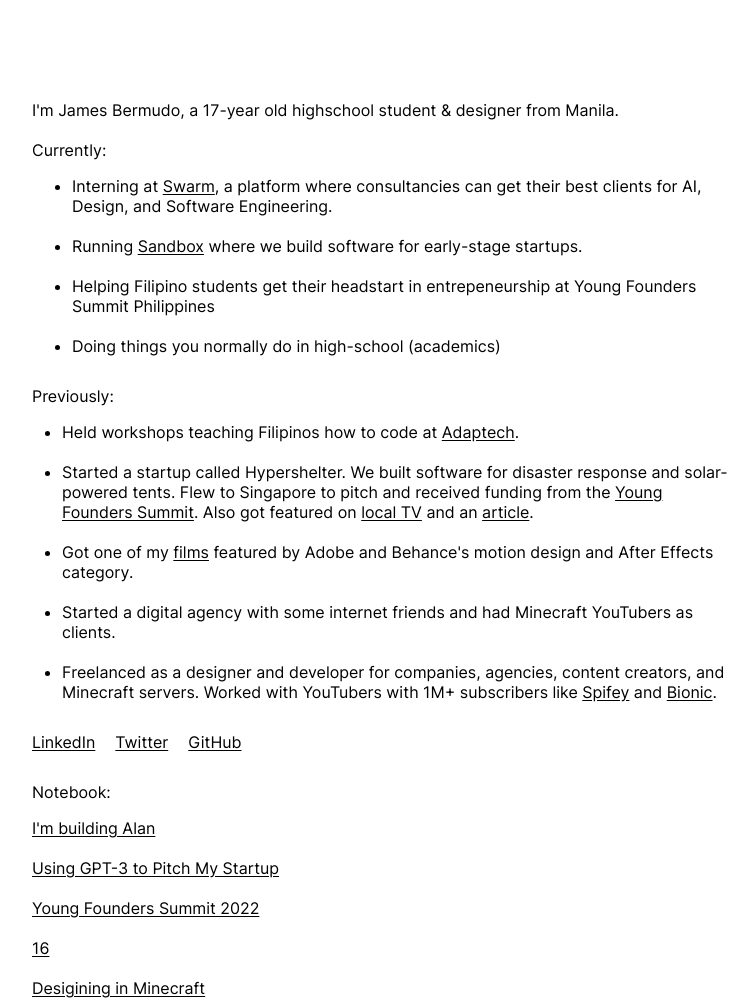
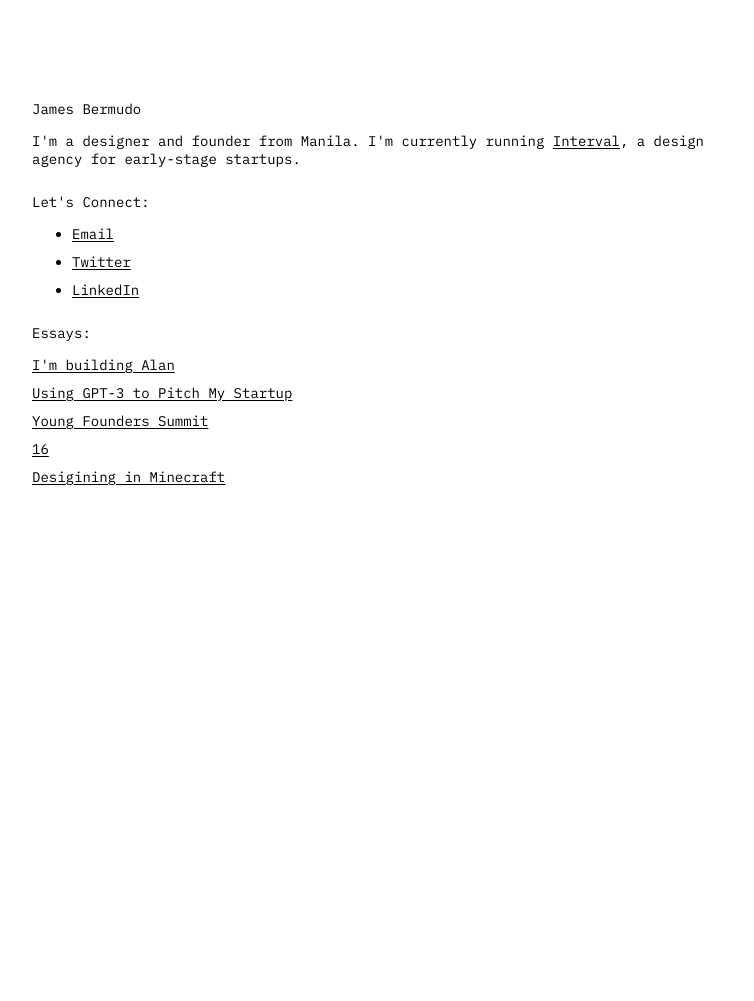
Before and after one commit to jcebermudo/jamesbermudo.com, an Astro site: page / in a window 1280 px wide. Shown: the whole page, without its empty margins (76-830 px from the left). After the commit the page ends 800 px from the top, so only its background shows below. Built offline with nearby package versions, Linux system fonts and the light colour scheme; Astro itself is replaced by a stand-in of ours.

Commit message:
new version

```diff
--- a/src/layouts/Layout.astro
+++ b/src/layouts/Layout.astro
@@ -55,16 +55,16 @@
   }
 
   body {
-    font-family: "Inter", sans-serif;
+    font-family: "IBMPlexMono", sans-serif;
     color: black;
     background-color: white;
   }
 
   @font-face {
-    font-family: "Inter";
-    src: url("/fonts/Inter.var.woff2") format("woff2");
+    font-family: "IBMPlexMono";
+    src: url("/fonts/IBMPlexMono-Regular.woff2") format("woff2");
     font-weight: normal;
     font-style: normal;
-    font-display: swap;
+    font-display: block;
   }
 </style>
--- a/src/layouts/MarkdownPostLayout.astro
+++ b/src/layouts/MarkdownPostLayout.astro
@@ -13,15 +13,23 @@
   <main>
     <a href="/" class="link">Go back to main page</a>
     <h1>{frontmatter.title}</h1>
-    <p>{frontmatter.date}</p>
+    <p class="date">{frontmatter.date}</p>
     <img src={frontmatter.image} alt="blog-image" />
     <div class="content">
       <slot />
     </div>
     <div class="socials">
-      <a target="_blank" href="https://www.linkedin.com/in/jcebermudo/" class="link">LinkedIn</a>
-      <a target="_blank" href="https://twitter.com/jcebermudo" class="link">Twitter</a>
-      <a target="_blank" href="https://github.com/jcebermudo" class="link">GitHub</a>
+      <a target="_blank" href="mailto:bermudo.elumba@gmail.com" class="link"
+        >Email</a
+      >
+      <a target="_blank" href="https://twitter.com/jcebermudo" class="link"
+        >Twitter</a
+      >
+      <a
+        target="_blank"
+        href="https://www.linkedin.com/in/jcebermudo/"
+        class="link">LinkedIn</a
+      >
     </div>
   </main>
 </Layout>
@@ -33,7 +41,7 @@
     margin-left: 10px;
     margin-bottom: 30px;
     margin-top: 30px;
-    font-size: 16px;
+    font-size: 14px;
     font-weight: normal;
     color: black;
   }
@@ -51,9 +59,13 @@
 
   h1 {
     color: black;
-    font-size: 24px;
+    font-size: 14px;
     font-weight: normal;
     margin-top: 50px;
+  }
+
+  .date {
+    font-style: italic;
   }
 
   .link {
--- a/src/pages/index.astro
+++ b/src/pages/index.astro
@@ -10,81 +10,38 @@
   pageImg="none"
 >
   <main>
+    <h1>James Bermudo</h1>
     <p>
-      I'm James Bermudo, a 17-year old highschool student & designer from Manila.
-      <br /><br />
-      Currently:
-      <ul>
-        <li>Interning at <a target="_blank" href="https://swarm.work" class="link">Swarm</a>, a platform where consultancies can get their best clients for AI, Design, and Software Engineering.</li>
-        <br />
-        <li>Running <a target="_blank" href="https://sandboxhq.co" class="link">Sandbox</a> where we build software for early-stage startups.</li>
-        <br />
-        <li>Helping Filipino students get their headstart in entrepeneurship at Young Founders Summit Philippines</li>
-        <br />
-        <li>Doing things you normally do in high-school (academics)</li>
-      </ul>
+      I'm a designer and founder from Manila. I'm currently running <a
+        href="https://interval.software"
+        target="_blank">Interval</a
+      >, a design agency for early-stage startups.
     </p>
-     <p class="previously">Previously:</p>
-    <ul class="prev-list">
-       <li>
-        Held workshops teaching Filipinos how to code at <a target="_blank" href="https://https://adaptechph.org/" class="link">Adaptech</a>.
+    <h2>Let's Connect:</h2>
+    <ul>
+      <li>
+        <a href="mailto:bermudo.elumba@gmail.com" class="link" target="_blank">Email</a>
       </li>
-      <br />
+      <li><a href="" class="link" target="_blank">Twitter</a></li>
+      <li><a href="" class="link" target="_blank">LinkedIn</a></li>
+    </ul>
+    <h2>Essays:</h2>
+    <ul class="essays">
       <li>
-        Started a startup called Hypershelter. We built software for disaster response and solar-powered tents. Flew
-        to Singapore to pitch and received funding from the <a
-          target="_blank"
-          href="https://www.smarterme.sg/yfs"
-          class="link">Young Founders Summit</a
-        >. Also got featured on <a target="_blank" href="https://www.youtube.com/watch?v=2n7x5AwVElw" class="link"
-          >local TV</a
-        > and an <a target="_blank" href="https://www.pep.ph/lifestyle/extraordinary/169485/3-pinoy-students-finalists-young-founders-summit-2022-a4888-20221104" class="link">article</a>.
+        <a href="/posts/post-5/" class="link">I'm building Alan</a>
       </li>
-      <br />
       <li>
-        Got one of my <a target="_blank" href="https://www.behance.net/gallery/117759593/Ideas-in-Motion" class="link">films</a> featured
-        by Adobe and Behance's motion design and After Effects category.
-      </li>
-      <br />
-      <li>
-        Started a digital agency with some internet friends and had Minecraft
-        YouTubers as clients.
-      </li>
-      <br />
-      <li>
-        Freelanced as a designer and developer for companies, agencies, content
-        creators, and Minecraft servers. Worked with YouTubers with 1M+
-        subscribers like <a target="_blank" href="https://www.youtube.com/@Spifey" class="link">Spifey</a> and
-        <a target="_blank" href="https://www.youtube.com/@Bionic" class="link">Bionic</a>.
-      </li>
-    </ul>
-    <div class="socials">
-      <a target="_blank" href="https://www.linkedin.com/in/jcebermudo/" class="link">LinkedIn</a>
-      <a target="_blank" href="https://twitter.com/jcebermudo" class="link">Twitter</a>
-      <a target="_blank" href="https://github.com/jcebermudo" class="link">GitHub</a>
-    </div>
-    <p class="notebook">Notebook:</p>
-    <ul class="blogs">
-      <li>
-        <a target="_blank" href="/posts/post-5/" class="link"
-          >I'm building Alan</a
+        <a href="/posts/post-4/" class="link">Using GPT-3 to Pitch My Startup</a
         >
       </li>
       <li>
-        <a target="_blank" href="/posts/post-4/" class="link"
-          >Using GPT-3 to Pitch My Startup</a
-        >
+        <a href="/posts/post-3/" class="link">Young Founders Summit</a>
       </li>
       <li>
-        <a target="_blank" href="/posts/post-3/" class="link"
-          >Young Founders Summit 2022</a
-        >
+        <a href="/posts/post-2/" class="link">16</a>
       </li>
-      <li><a target="_blank" href="/posts/post-2/" class="link">16</a></li>
       <li>
-        <a target="_blank" href="/posts/post-1/" class="link"
-          >Desigining in Minecraft</a
-        >
+        <a href="/posts/post-1/" class="link">Desigining in Minecraft</a>
       </li>
     </ul>
   </main>
@@ -93,16 +50,38 @@
 <style>
   main {
     max-width: 700px;
-    margin-right: 10px;
-    margin-left: 10px;
+    margin-right: 15px;
+    margin-left: 15px;
     margin-bottom: 30px;
     margin-top: 30px;
-    font-size: 16px;
+    font-size: 14px;
     font-weight: normal;
   }
 
   h1 {
     font-weight: normal;
+    font-size: 14px;
+  }
+
+  h2 {
+    font-weight: normal;
+    font-size: 14px;
+    margin-top: 25px;
+  }
+
+  a {
+    text-decoration: underline;
+    color: black;
+    text-underline-offset: 2px;
+  }
+
+  .essays {
+    list-style-type: none;
+    margin-left: -40px;
+  }
+
+  li {
+    margin-bottom: 10px; /* adjust as needed */
   }
 
   @media (min-width: 1024px) {
@@ -110,37 +89,4 @@
       margin: 100px;
     }
   }
-
-  .link {
-    text-decoration: underline;
-    text-underline-offset: 2px;
-    color: black;
-  }
-
-  .socials {
-    display: flex;
-    gap: 20px;
-    margin-top: 30px;
-  }
-
-  .previously {
-    margin-top: 30px;
-  }
-
-  .prev-list {
-    margin-left: -10px;
-  }
-
-  .notebook {
-    margin-top: 30px;
-  }
-
-  .blogs {
-    display: flex;
-    flex-direction: column;
-    gap: 20px;
-    text-decoration: none;
-    list-style: none;
-    margin-left: -40px;
-  }
 </style>
```
Also changed, not shown: public/fonts/IBMPlexMono-Regular.woff2 (added).
